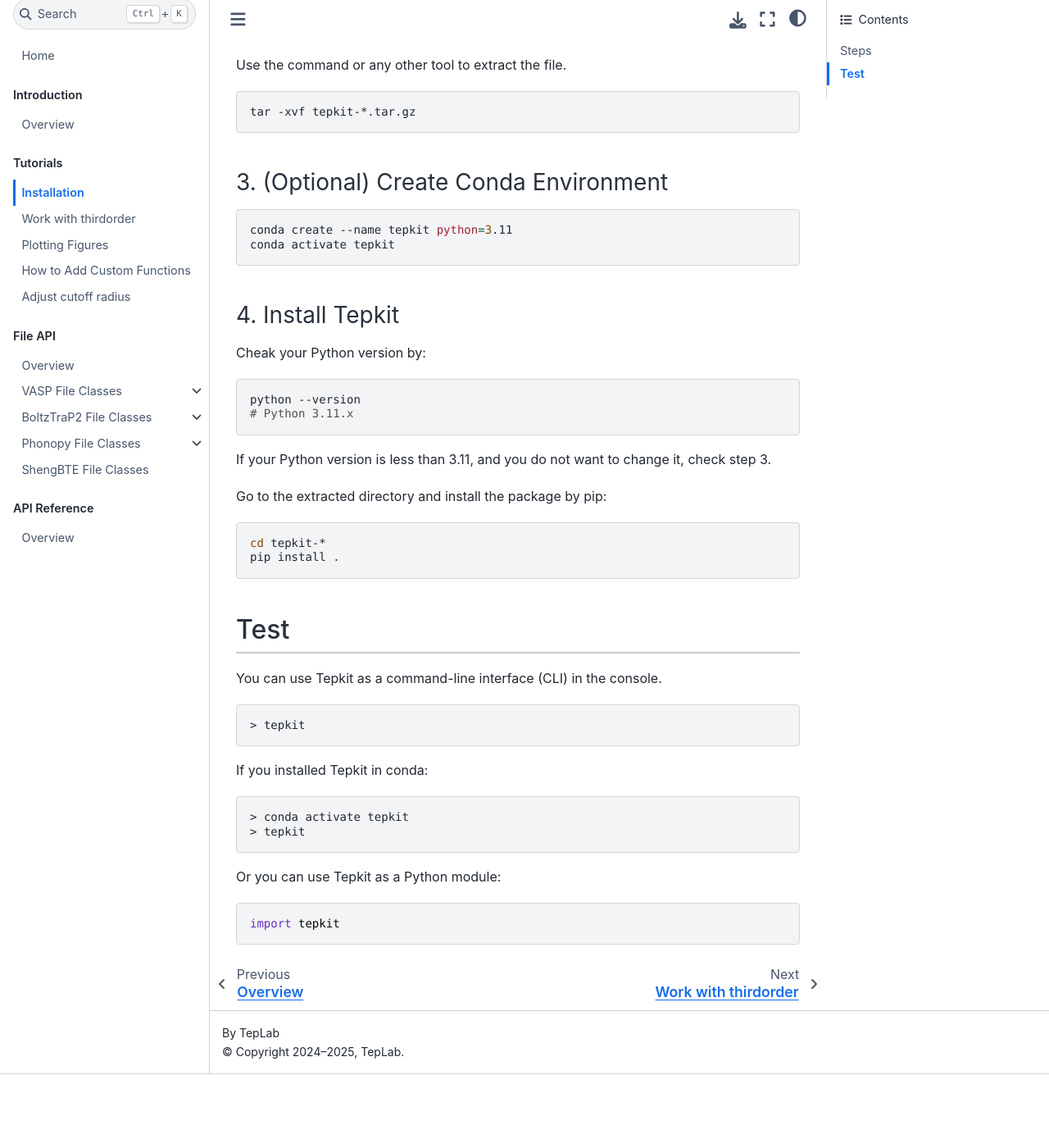
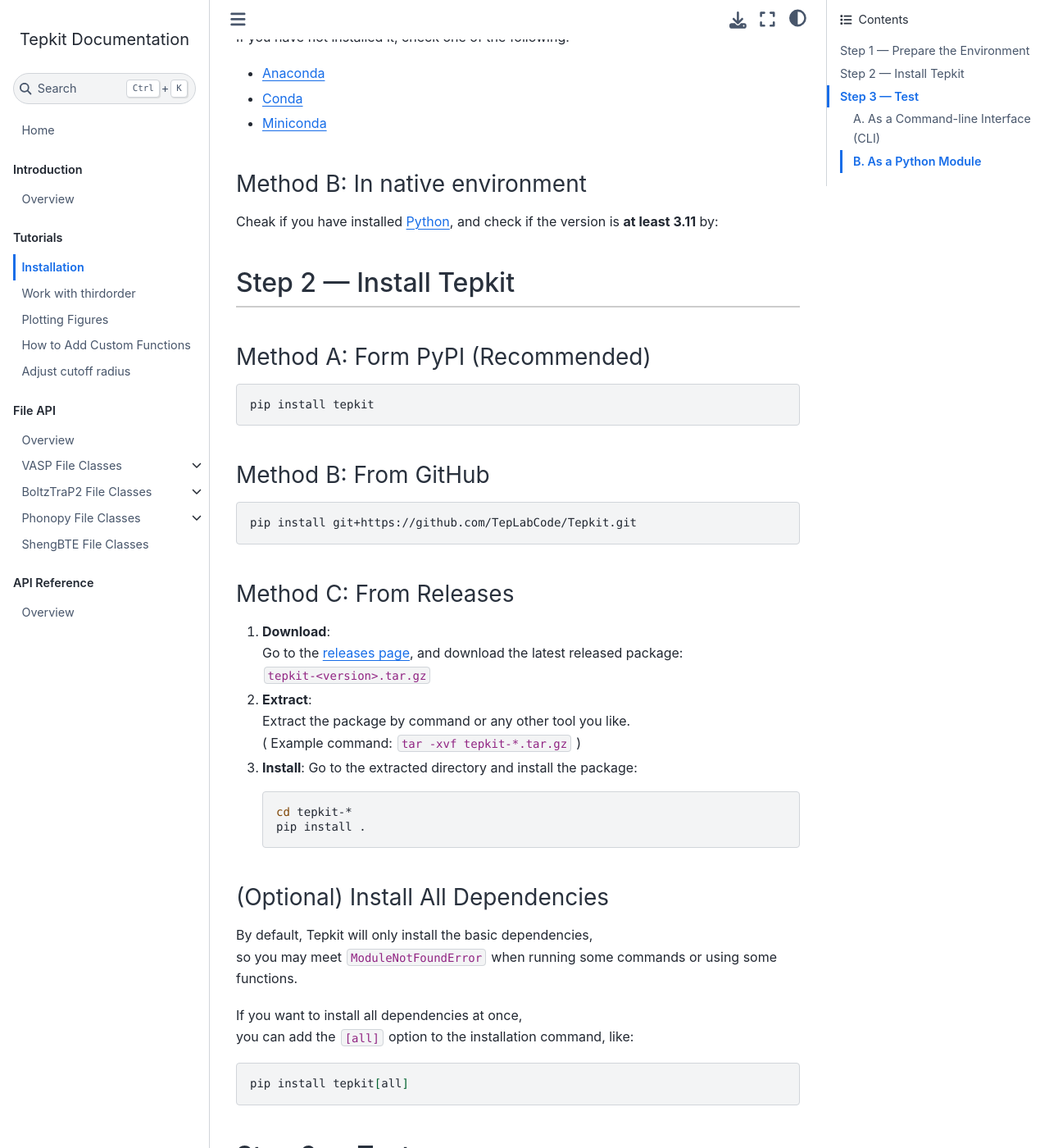
Before and after one commit to TepLabCode/Tepkit, a Sphinx documentation site: the page built from doc/source/tutorials/installation.md, in a window 1280 px wide and 1400 px high, scrolled down 418 px. Shown: the whole window at 82% size. Built offline with Sphinx 7.4.7 and the Sphinx Book theme 1.1.4, drawn with Linux system fonts in a browser that asks for light colours; pages that are not in the unit, such as notebooks, are missing from menus; before the commit the page ends 1728 px from its top, so only the background shows below that; some of the changed text lies outside the part shown.

Commit message:
Update doc

````diff
--- a/doc/source/tutorials/installation.md
+++ b/doc/source/tutorials/installation.md
@@ -1,62 +1,87 @@
 # Installation
 
-## Steps
+## Step 1 — Prepare the Environment
 
-### 1. Download the package
+### Method A: In conda environment (Recommended)
 
-Go to the [releases page](https://github.com/TepLabCode/Tepkit/releases), and download the latest release:
-
-`tepkit-<version>.tar.gz`
-
-### 2. Extract
-
-Use the command or any other tool to extract the file.
-
-```bash
-tar -xvf tepkit-*.tar.gz
-```
-
-### 3. (Optional) Create Conda Environment
+You can use conda to create a virtual environment with Python 3.11 for Tepkit.
 
 ```bash
 conda create --name tepkit python=3.11
 conda activate tepkit
 ```
 
-### 4. Install Tepkit
+If you have not installed it, check one of the following:
 
-Cheak your Python version by:
+- [Anaconda](https://www.anaconda.com/download)
+- [Conda](https://docs.conda.io/projects/conda/en/latest/index.html)
+- [Miniconda](https://www.anaconda.com/docs/getting-started/miniconda/main)
 
- ```bash
- python --version
- # Python 3.11.x
- ```
+### Method B: In native environment
 
-If your Python version is less than 3.11, and you do not want to change it, check step 3.
+Cheak if you have installed [Python](https://www.python.org), and check if the version is **at least 3.11** by:
 
-Go to the extracted directory and install the package by pip:
+## Step 2 — Install Tepkit
+
+### Method A: Form PyPI (Recommended)
 
 ```bash
-cd tepkit-*
-pip install .
+pip install tepkit
 ```
 
-## Test
+### Method B: From GitHub
 
-You can use Tepkit as a command-line interface (CLI) in the console.
+```bash
+pip install git+https://github.com/TepLabCode/Tepkit.git
+```
+
+### Method C: From Releases
+
+1. **Download**:
+   Go to the [releases page](https://github.com/TepLabCode/Tepkit/releases),
+   and download the latest released package:
+   `tepkit-<version>.tar.gz`
+2. **Extract**:
+   Extract the package by command or any other tool you like.
+   ( Example command: `tar -xvf tepkit-*.tar.gz` )
+3. **Install**:
+   Go to the extracted directory and install the package:
+   ```bash
+   cd tepkit-*
+   pip install .
+   ```
+### (Optional) Install All Dependencies
+
+By default, Tepkit will only install the basic dependencies,
+so you may meet `ModuleNotFoundError` when running some commands or using some functions.
+
+If you want to install all dependencies at once,
+you can add the `[all]` option to the installation command, like:
+
+```bash
+pip install tepkit[all]
+```
+
+## Step 3 — Test
+
+### A. As a Command-line Interface (CLI)
+
+You can test if Tepkit is installed correctly by running the `tepkit` command in the console.
 
 ```bash
 > tepkit
 ```
 
-If you installed Tepkit in conda:
+If you installed Tepkit in conda, you need to activate the environment before running the command:
 
 ```bash
 > conda activate tepkit
 > tepkit
 ```
 
-Or you can use Tepkit as a Python module:
+### B. As a Python Module
+
+You can test if Tepkit can be imported correctly by the following code in Python:
 
 ```python
 import tepkit
````
Also changed, not shown: README.md (+50 -40 lines), 1 other file.
